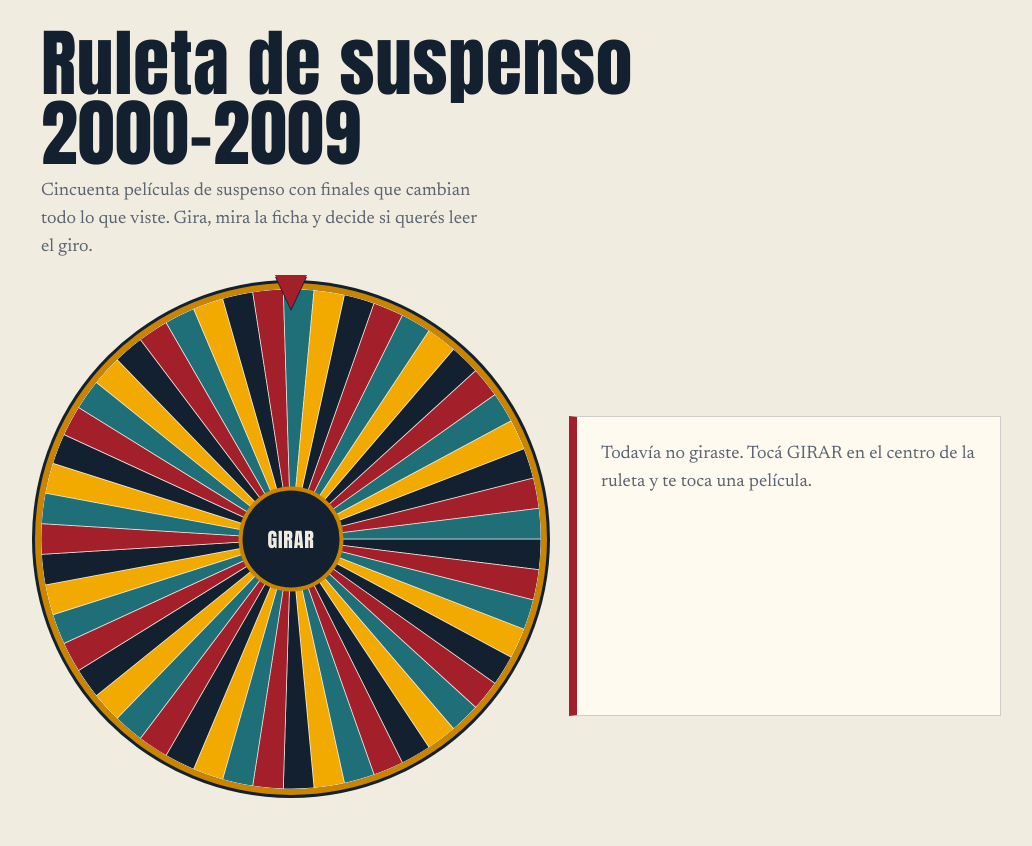
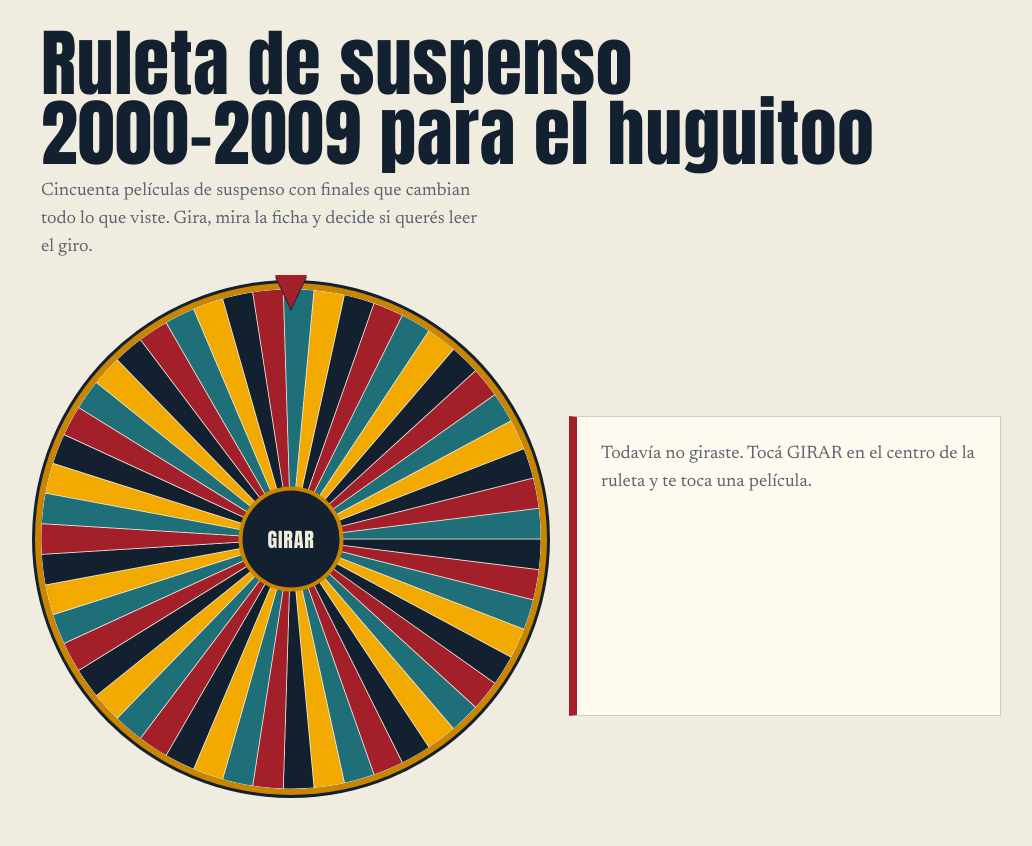
Before and after one commit to gzanatta02/ruleta-100pelis, a plain HTML site: page index.html in a window 1280 px wide. Shown: the whole page, without its empty margins (119-1151 px from the left). Drawn offline with Linux system fonts and the light colour scheme.

Commit message:
Update header title in index.html

```diff
--- a/index.html
+++ b/index.html
@@ -42,7 +42,7 @@ button:focus-visible{outline:3px solid var(--amber);outline-offset:3px}
 <body>
 <main>
 <header>
-<h1>Ruleta de suspenso<br>2000–2009</h1>
+<h1>Ruleta de suspenso<br>2000–2009 para el huguitoo</h1>
 <p class="sub">Cincuenta películas de suspenso con finales que cambian todo lo que viste. Gira, mira la ficha y decide si querés leer el giro.</p>
 </header>
 
```
